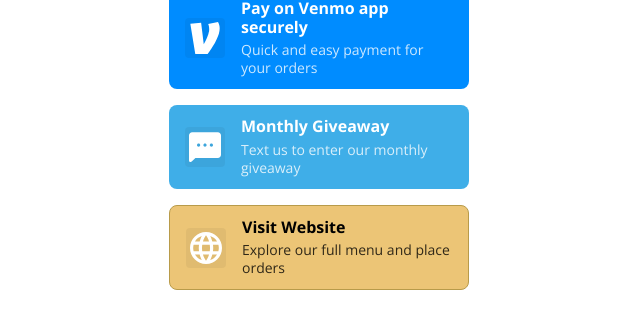
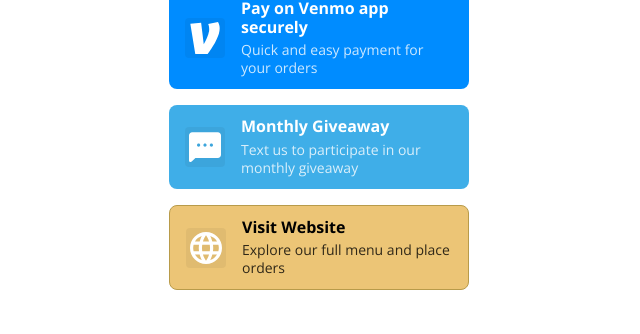
Before and after one commit to satishkn/WeekendLoaf, a Jekyll site: the page links/index.html, which Jekyll copies as it is, in a window 1280 px wide. Shown: the part 731-1065 px from the top of the page, without its empty margins (321-961 px from the left). Built offline with Jekyll 4.4.1, drawn with Linux system fonts in a browser that asks for light colours.

```diff
--- a/links/index.html
+++ b/links/index.html
@@ -113,7 +113,7 @@
                 <img class="icon" aria-hidden="true" src="images/icons/generic-sms.svg" alt="SMS Icon">
                 <div class="button-content">
                   <p class="button-title">Monthly Giveaway</p>
-                  <p class="button-description">Text us to enter our monthly giveaway</p>
+                  <p class="button-description">Text us to participate in our monthly giveaway</p>
                 </div>
               </a>
 
```
